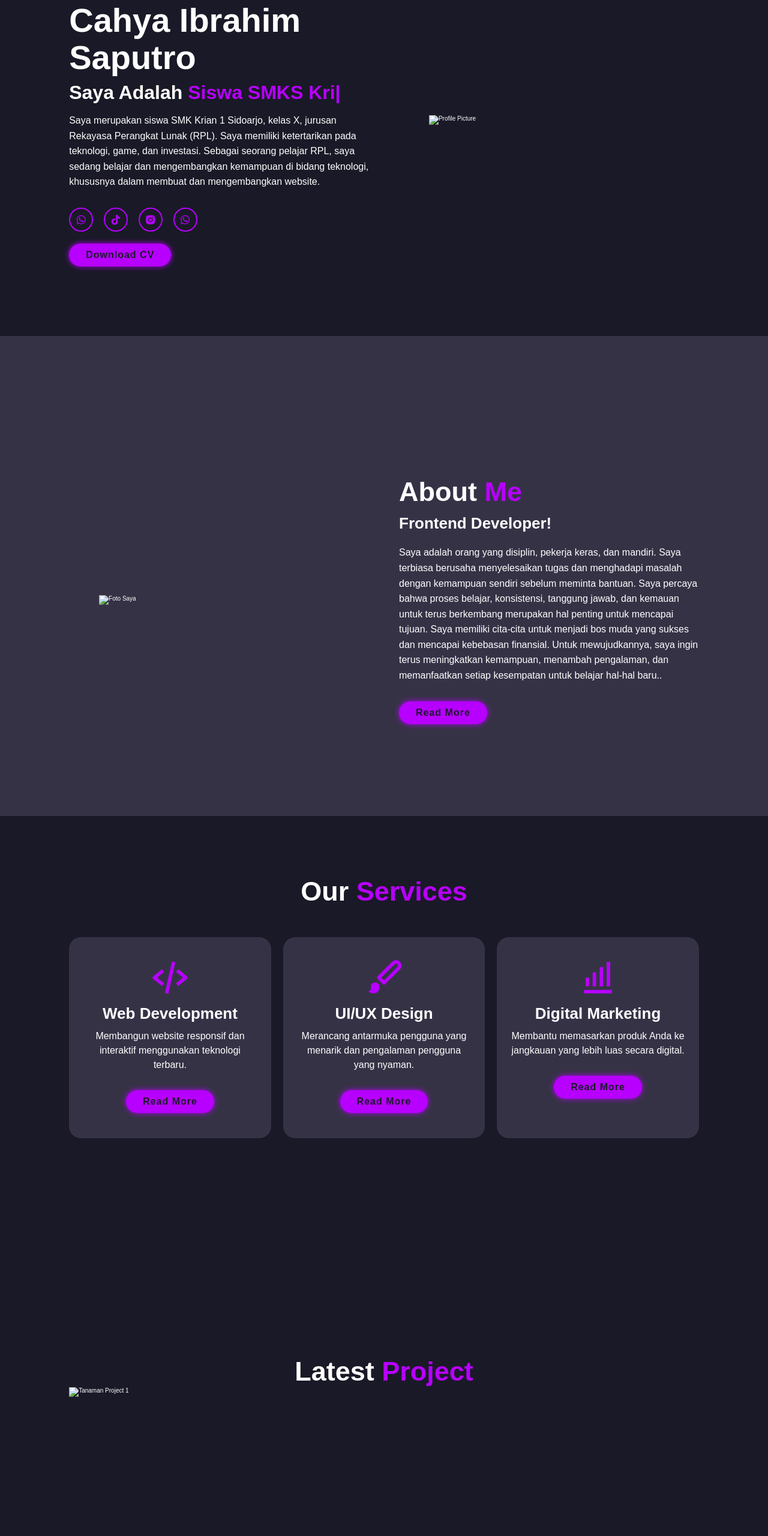
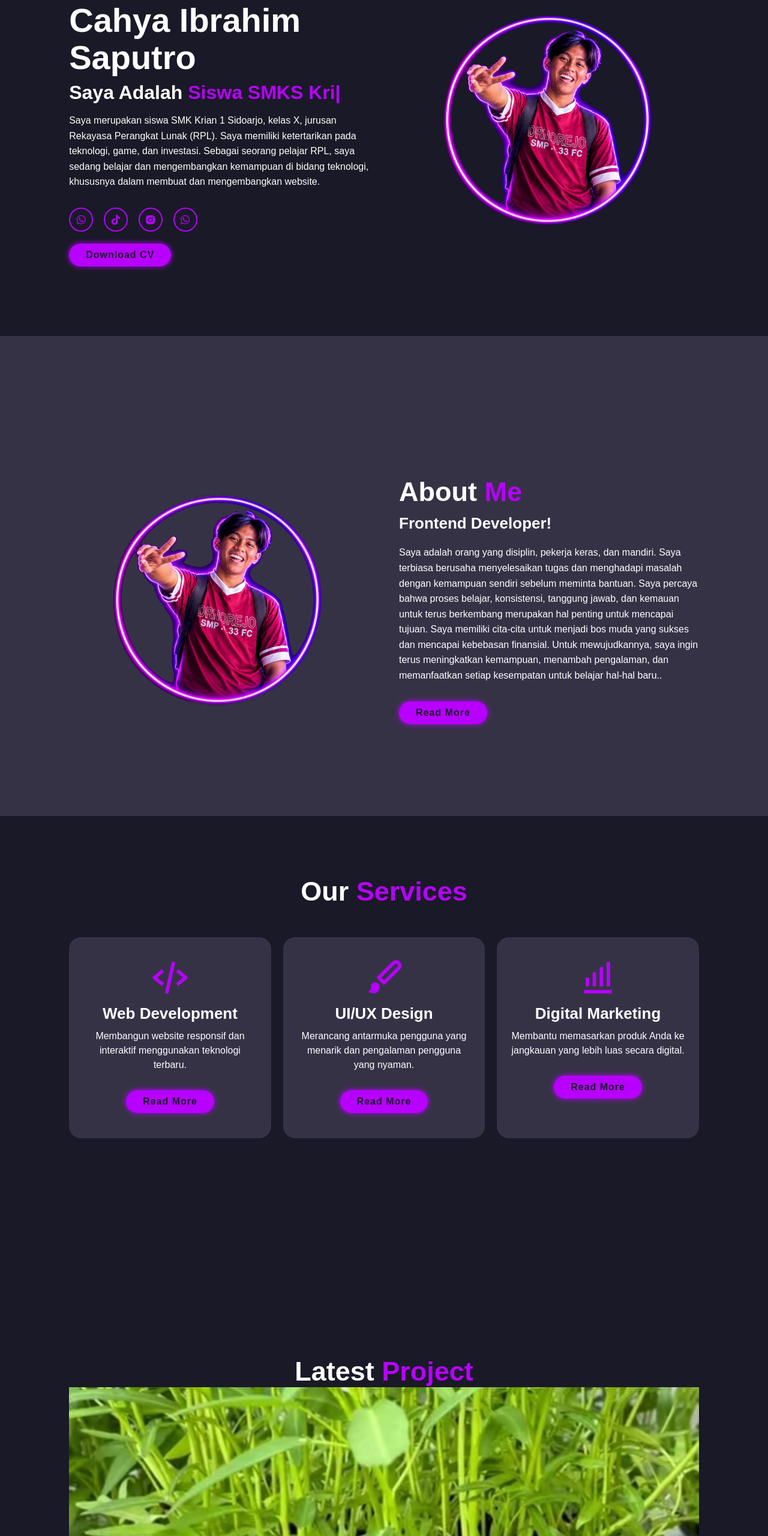
Before and after one commit to zemaa0333-eng/16_cahya-Ibrahim-saputro-X-rpl-1, a plain HTML site: page index.html in a window 1280 px wide. Shown: the part 240-2800 px from the top of the page at 60% size. Drawn offline with nearby package versions, Linux system fonts and the light colour scheme.

Commit message:
Setuju en commit e

```diff
--- a/index.html
+++ b/index.html
@@ -50,14 +50,14 @@ Saya memiliki ketertarikan pada teknologi, game, dan investasi. Sebagai seorang
             <a href="#" class="btn">Download CV</a>
         </div>
         <div class="home-img">
-            <img src="images/menu.png" alt="Profile Picture">
+            <img src="menu.png" alt="Profile Picture">
         </div>
     </section>
 
     <!-- ABOUT SECTION -->
     <section class="about" id="about">
         <div class="about-img" alt="crut">
-            <img src="images/menu.png" alt="Foto Saya">
+            <img src="menu.png" alt="Foto Saya">
         </div>
         <div class="about-content">
             <h2 class="heading">About <span>Me</span></h2>
@@ -101,7 +101,7 @@ Saya memiliki cita-cita untuk menjadi bos muda yang sukses dan mencapai kebebasa
 
             <!-- PROJECT TANAMAN 1 -->
             <div class="portfolio-box plant-project" onclick="openProject('tanaman1')">
-                <img src="images/project-1.jpg" alt="Tanaman Project 1">
+                <img src="project-1.jpg" alt="Tanaman Project 1">
                 <div class="portfolio-layer">
                     <h4>Menananam Kangkung: Tugas Ketahanan Pangan Mapel PPLG</h4>
                     <p>.</p>
@@ -113,7 +113,7 @@ Saya memiliki cita-cita untuk menjadi bos muda yang sukses dan mencapai kebebasa
 
             <!-- PROJECT TANAMAN 2 -->
             <div class="portfolio-box plant-project" onclick="openProject('tanaman2')">
-                <img src="images/project-2.jpg" alt="Tanaman Project 2">
+                <img src="project-2.jpg" alt="Tanaman Project 2">
                 <div class="portfolio-layer">
                     <h4> 10 MenanamJenis TOGA: Projek Kesehatan Mandiri dan Lingkungan</h4>
                     <p>.</p>
```
